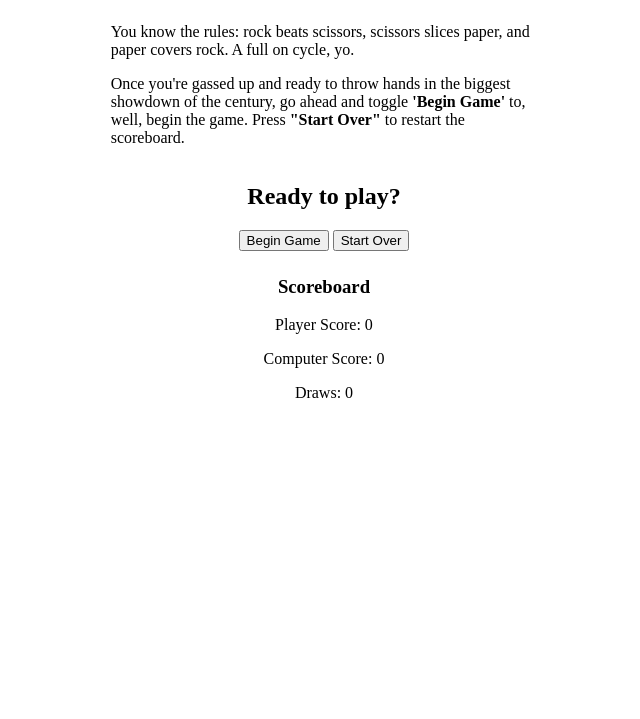
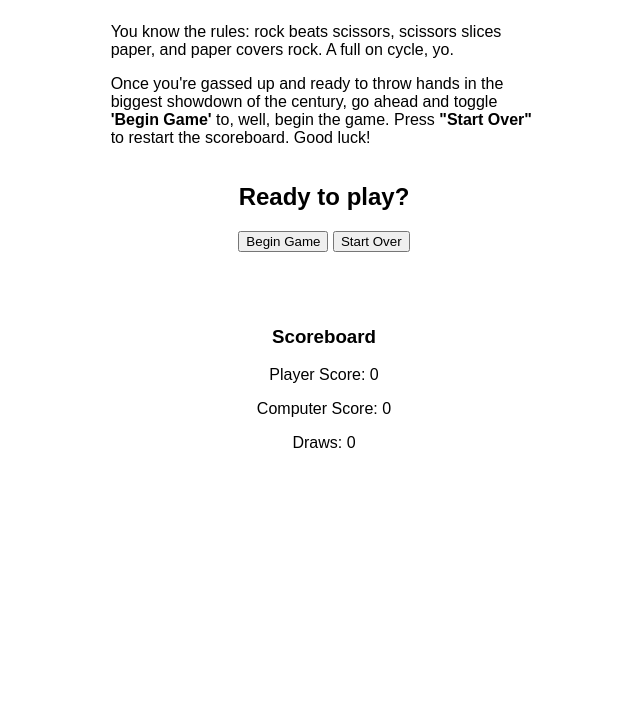
Before and after one commit to AstringentBeet/rock-paper-scissors, a plain HTML site: page index.html in a window 1280 px wide. Shown: the part 81-800 px from the top of the page, without its empty margins (324-964 px from the left). Drawn offline with Linux system fonts and the light colour scheme.

Commit message:
Changed general font into sans-serif; adjusted the columns and rows to compensate for the marginal lift

```diff
--- a/index.html
+++ b/index.html
@@ -22,7 +22,8 @@
                         <p>Once you're gassed up and ready to throw hands
                             in the biggest showdown of the century, go
                             ahead and toggle <b>'Begin Game'</b> to, well,
-                            begin the game. Press <b>"Start Over"</b> to restart the scoreboard.
+                            begin the game. Press <b>"Start Over"</b> to
+                            restart the scoreboard. Good luck!
                         </p>
                         <div class = "game">
                             <h2>Ready to play?</h2>
--- a/style.css
+++ b/style.css
@@ -1,12 +1,14 @@
 body{
+    font-family: sans-serif;
     width: 100%;
+
 }
 
 .wrapper{
     width: 100%;
     display: grid;
     grid-template-columns: repeat(3, 1fr);
-    grid-template-rows: 80px 250px 150px;
+    grid-template-rows: 80px 300px 180px;
     justify-items: center;
 }
 
```
